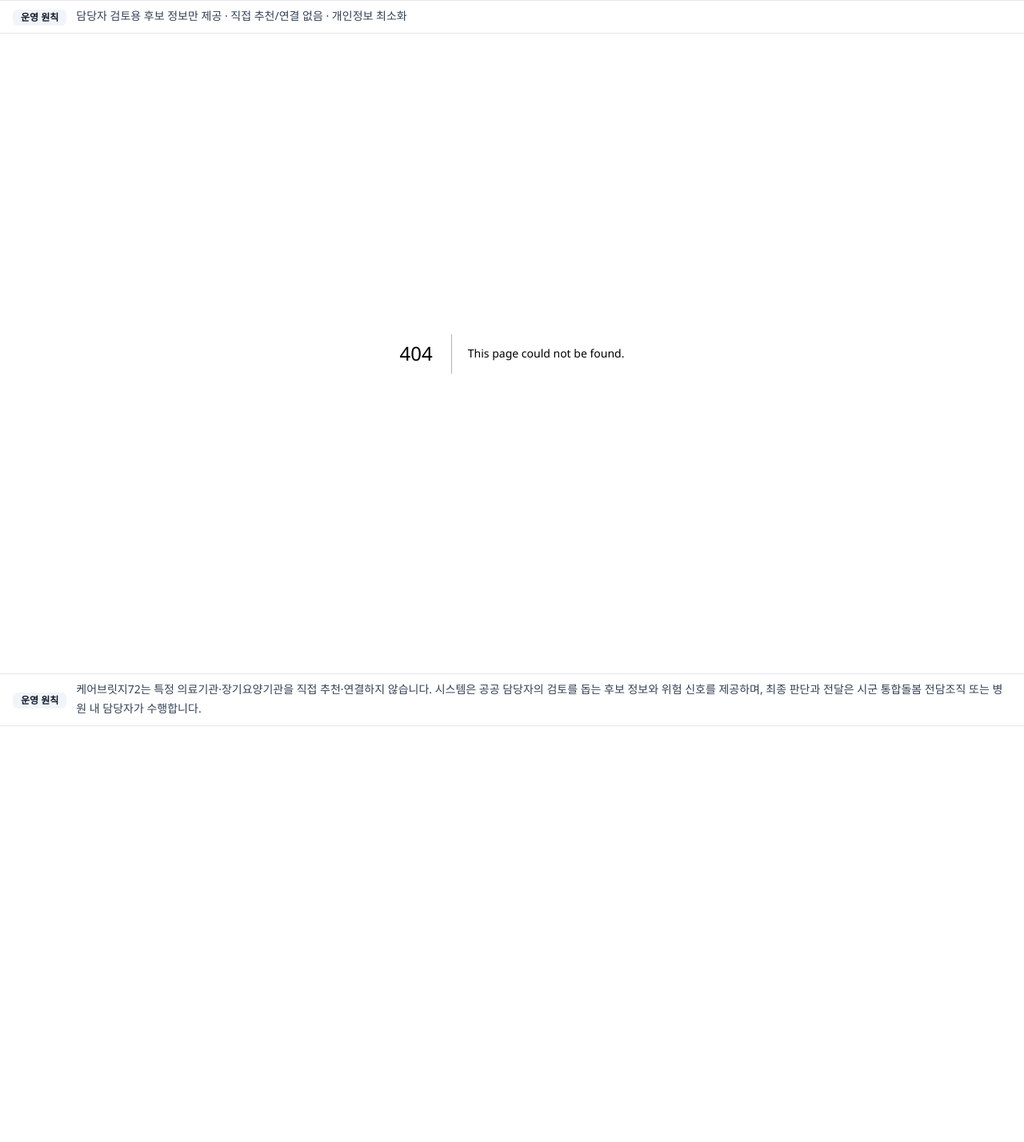
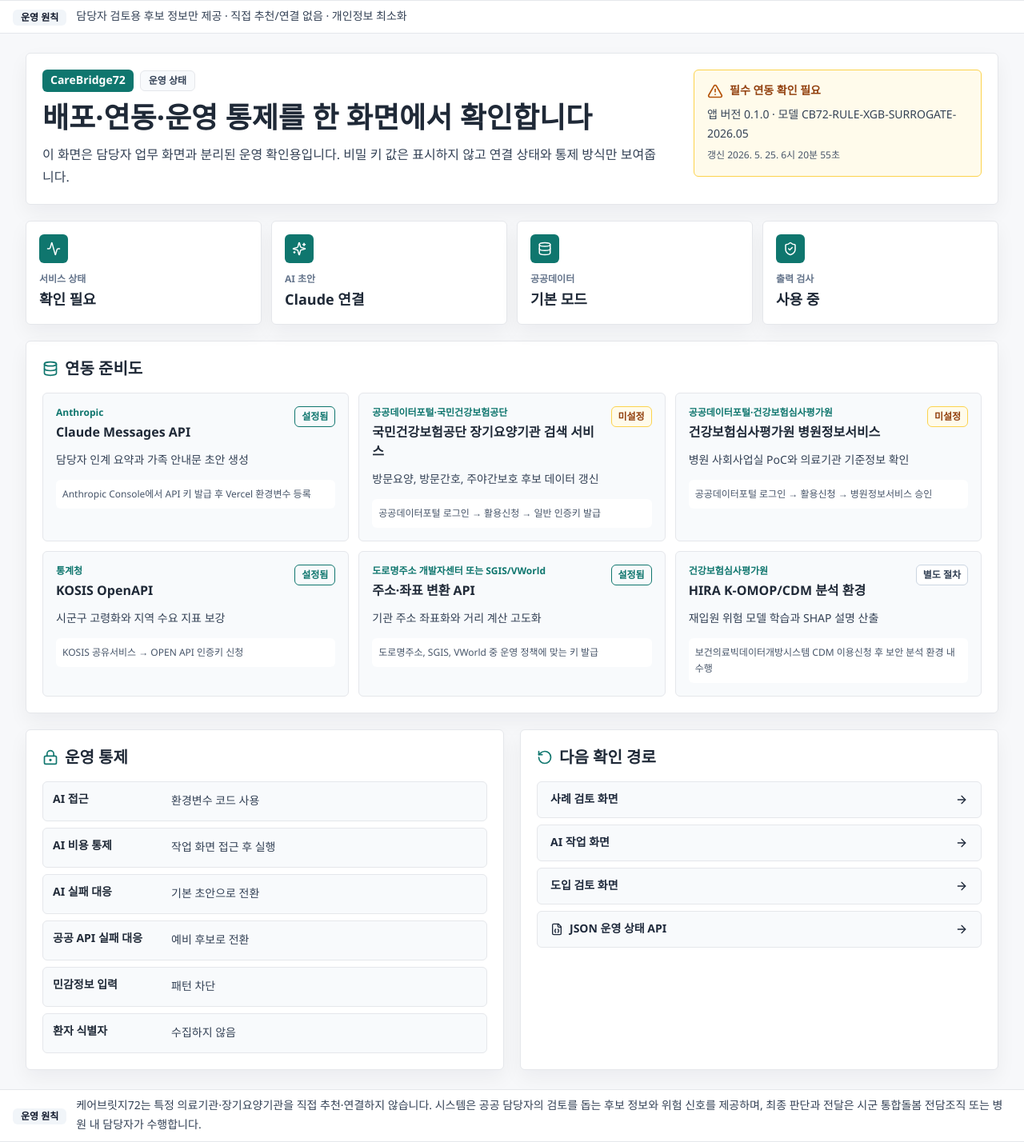
Before and after one commit to dailyweekly/carebridge72, a Next.js app: page /status in a window 1280 px wide. Before the commit this address had no page. Shown: the whole page at 80% size. Before the commit the page ends 908 px from the top, so only its background shows below. Built offline with nearby package versions, Linux system fonts and the light colour scheme; no server answers.

Commit message:
Add human readable operation status page

```diff
--- a/app/readiness/page.tsx
+++ b/app/readiness/page.tsx
@@ -144,7 +144,7 @@ export default function ReadinessPage() {
               </Link>
               <Link
                 className="inline-flex min-h-11 items-center justify-center gap-2 rounded-md border border-line bg-white px-4 py-3 text-sm font-black text-slate-800"
-                href="/api/health"
+                href="/status"
               >
                 운영 상태 확인
                 <ArrowRight size={16} />
--- /dev/null
+++ b/app/status/page.tsx
@@ -0,0 +1,182 @@
+import {
+  Activity,
+  ArrowRight,
+  CheckCircle2,
+  Database,
+  FileJson,
+  LockKeyhole,
+  RotateCcw,
+  ShieldCheck,
+  Sparkles,
+  TriangleAlert
+} from "lucide-react";
+import Link from "next/link";
+import { getIntegrationReadiness } from "@/lib/data-integrations";
+import { getServiceHealth } from "@/lib/service-health";
+
+export const dynamic = "force-dynamic";
+
+export default function StatusPage() {
+  const health = getServiceHealth();
+  const integrations = getIntegrationReadiness();
+  const isOk = health.status === "ok";
+
+  return (
+    <main className="mx-auto max-w-7xl px-4 py-6 sm:px-6 lg:px-8">
+      <section className="rounded-md border border-line bg-white p-5 shadow-soft">
+        <div className="grid gap-5 lg:grid-cols-[minmax(0,1fr)_360px] lg:items-start">
+          <div>
+            <div className="mb-3 flex flex-wrap items-center gap-2">
+              <span className="rounded-md bg-teal px-2.5 py-1 text-sm font-black text-white">CareBridge72</span>
+              <span className="rounded-md border border-line bg-panel px-2.5 py-1 text-xs font-bold text-slate-700">
+                운영 상태
+              </span>
+            </div>
+            <h1 className="text-2xl font-black leading-tight text-ink sm:text-4xl">
+              배포·연동·운영 통제를 한 화면에서 확인합니다
+            </h1>
+            <p className="mt-3 max-w-3xl text-base leading-7 text-slate-700">
+              이 화면은 담당자 업무 화면과 분리된 운영 확인용입니다. 비밀 키 값은 표시하지 않고 연결 상태와 통제 방식만 보여줍니다.
+            </p>
+          </div>
+          <div className={`rounded-md border p-4 ${isOk ? "border-teal bg-teal-50" : "border-amber-300 bg-amber-50"}`}>
+            <div className="flex items-center gap-2">
+              {isOk ? <CheckCircle2 size={20} className="text-teal" /> : <TriangleAlert size={20} className="text-amber-700" />}
+              <p className={`text-sm font-black ${isOk ? "text-teal" : "text-amber-800"}`}>
+                {isOk ? "필수 연동 준비 완료" : "필수 연동 확인 필요"}
+              </p>
+            </div>
+            <p className="mt-2 text-sm leading-6 text-slate-700">
+              앱 버전 {health.appVersion} · 모델 {health.riskModelVersion}
+            </p>
+            <p className="mt-1 text-xs leading-5 text-slate-600">갱신 {formatGeneratedAt(health.generatedAt)}</p>
+          </div>
+        </div>
+      </section>
+
+      <section className="mt-5 grid gap-3 md:grid-cols-2 xl:grid-cols-4">
+        <StatusTile icon={<Activity size={18} />} label="서비스 상태" value={isOk ? "정상" : "확인 필요"} />
+        <StatusTile icon={<Sparkles size={18} />} label="AI 초안" value={modeLabel(health.dataMode.llm)} />
+        <StatusTile icon={<Database size={18} />} label="공공데이터" value={modeLabel(health.dataMode.publicApi)} />
+        <StatusTile icon={<ShieldCheck size={18} />} label="출력 검사" value="사용 중" />
+      </section>
+
+      <section className="mt-5 rounded-md border border-line bg-white p-5 shadow-soft">
+        <div className="mb-4 flex items-center gap-2">
+          <Database size={20} className="text-teal" />
+          <h2 className="text-xl font-black text-ink">연동 준비도</h2>
+        </div>
+        <div className="grid gap-3 lg:grid-cols-3">
+          {integrations.map((item) => (
+            <article key={item.id} className="rounded-md border border-line bg-panel p-4">
+              <div className="mb-3 flex items-start justify-between gap-3">
+                <div>
+                  <p className="text-xs font-black text-teal">{item.provider}</p>
+                  <h3 className="mt-1 font-black text-ink">{item.name}</h3>
+                </div>
+                <StageBadge stage={item.stage} />
+              </div>
+              <p className="text-sm leading-6 text-slate-700">{item.purpose}</p>
+              <p className="mt-3 rounded-md bg-white p-2 text-xs leading-5 text-slate-600">{item.obtainFrom}</p>
+            </article>
+          ))}
+        </div>
+      </section>
+
+      <section className="mt-5 grid gap-5 lg:grid-cols-[1fr_1fr]">
+        <div className="rounded-md border border-line bg-white p-5 shadow-soft">
+          <div className="mb-4 flex items-center gap-2">
+            <LockKeyhole size={20} className="text-teal" />
+            <h2 className="text-xl font-black text-ink">운영 통제</h2>
+          </div>
+          <div className="grid gap-2">
+            <ControlRow label="AI 접근" value={controlLabel(health.operationalControls.workspaceAccess)} />
+            <ControlRow label="AI 비용 통제" value="작업 화면 접근 후 실행" />
+            <ControlRow label="AI 실패 대응" value="기본 초안으로 전환" />
+            <ControlRow label="공공 API 실패 대응" value="예비 후보로 전환" />
+            <ControlRow label="민감정보 입력" value="패턴 차단" />
+            <ControlRow label="환자 식별자" value="수집하지 않음" />
+          </div>
+        </div>
+
+        <div className="rounded-md border border-line bg-white p-5 shadow-soft">
+          <div className="mb-4 flex items-center gap-2">
+            <RotateCcw size={20} className="text-teal" />
+            <h2 className="text-xl font-black text-ink">다음 확인 경로</h2>
+          </div>
+          <div className="grid gap-2">
+            <StatusLink href="/" label="사례 검토 화면" />
+            <StatusLink href="/workspace" label="AI 작업 화면" />
+            <StatusLink href="/readiness" label="도입 검토 화면" />
+            <StatusLink href="/api/health" label="JSON 운영 상태 API" icon={<FileJson size={16} />} />
+          </div>
+        </div>
+      </section>
+    </main>
+  );
+}
+
+function StatusTile({ icon, label, value }: { icon: React.ReactNode; label: string; value: string }) {
+  return (
+    <article className="rounded-md border border-line bg-white p-4 shadow-soft">
+      <div className="mb-3 flex h-9 w-9 items-center justify-center rounded-md bg-teal text-white">{icon}</div>
+      <p className="text-xs font-black text-slate-500">{label}</p>
+      <p className="mt-1 text-lg font-black text-ink">{value}</p>
+    </article>
+  );
+}
+
+function StageBadge({ stage }: { stage: "configured" | "missing" | "procedural" }) {
+  const label = stage === "configured" ? "설정됨" : stage === "procedural" ? "별도 절차" : "미설정";
+  const className =
+    stage === "configured"
+      ? "border-teal bg-teal-50 text-teal"
+      : stage === "procedural"
+        ? "border-slate-300 bg-white text-slate-700"
+        : "border-amber-300 bg-amber-50 text-amber-800";
+  return <span className={`shrink-0 rounded-md border px-2 py-1 text-xs font-black ${className}`}>{label}</span>;
+}
+
+function ControlRow({ label, value }: { label: string; value: string }) {
+  return (
+    <div className="grid gap-2 rounded-md border border-line bg-panel p-3 sm:grid-cols-[140px_minmax(0,1fr)]">
+      <p className="text-sm font-black text-ink">{label}</p>
+      <p className="text-sm leading-6 text-slate-700">{value}</p>
+    </div>
+  );
+}
+
+function StatusLink({ href, label, icon }: { href: string; label: string; icon?: React.ReactNode }) {
+  return (
+    <Link
+      className="inline-flex min-h-11 items-center justify-between gap-3 rounded-md border border-line bg-panel px-4 py-3 text-sm font-black text-slate-800 transition hover:bg-white"
+      href={href}
+    >
+      <span className="inline-flex items-center gap-2">
+        {icon}
+        {label}
+      </span>
+      <ArrowRight size={16} />
+    </Link>
+  );
+}
+
+function modeLabel(value: string) {
+  if (value === "claude-enabled") return "Claude 연결";
+  if (value === "enabled-with-fallback") return "API 연결";
+  if (value === "fallback-only") return "기본 모드";
+  if (value === "procedural-request") return "별도 절차";
+  return value;
+}
+
+function controlLabel(value: string) {
+  if (value === "enabled") return "환경변수 코드 사용";
+  if (value === "default-code") return "기본 코드 사용";
+  return value;
+}
+
+function formatGeneratedAt(value: string) {
+  const date = new Date(value);
+  if (Number.isNaN(date.getTime())) return value;
+  return date.toLocaleString("ko-KR", { timeZone: "Asia/Seoul", hour12: false });
+}
--- a/lib/service-health.ts
+++ b/lib/service-health.ts
@@ -40,6 +40,7 @@ export function getServiceHealth(env: Record<string, string | undefined> = proce
     routes: [
       "/",
       "/readiness",
+      "/status",
       "/workspace",
       "/capture",
       "/api/risk",
--- a/scripts/capture.mjs
+++ b/scripts/capture.mjs
@@ -47,6 +47,12 @@ try {
   await hideDevChrome(mobilePage);
   await mobilePage.screenshot({ path: path.join(captureDir, "08-mobile.png"), fullPage: false });
   await mobilePage.close();
+
+  const statusPage = await browser.newPage({ viewport: { width: 1440, height: 1200 }, deviceScaleFactor: 1 });
+  await statusPage.goto(`${baseUrl}/status`, { waitUntil: "networkidle" });
+  await hideDevChrome(statusPage);
+  await statusPage.screenshot({ path: path.join(captureDir, "09-status.png"), fullPage: false });
+  await statusPage.close();
 
   const page = await browser.newPage({ viewport: { width: 1440, height: 1200 }, deviceScaleFactor: 1 });
 
```
Also changed, not shown: 2 other files (tests, documents, lock files or other folders).
